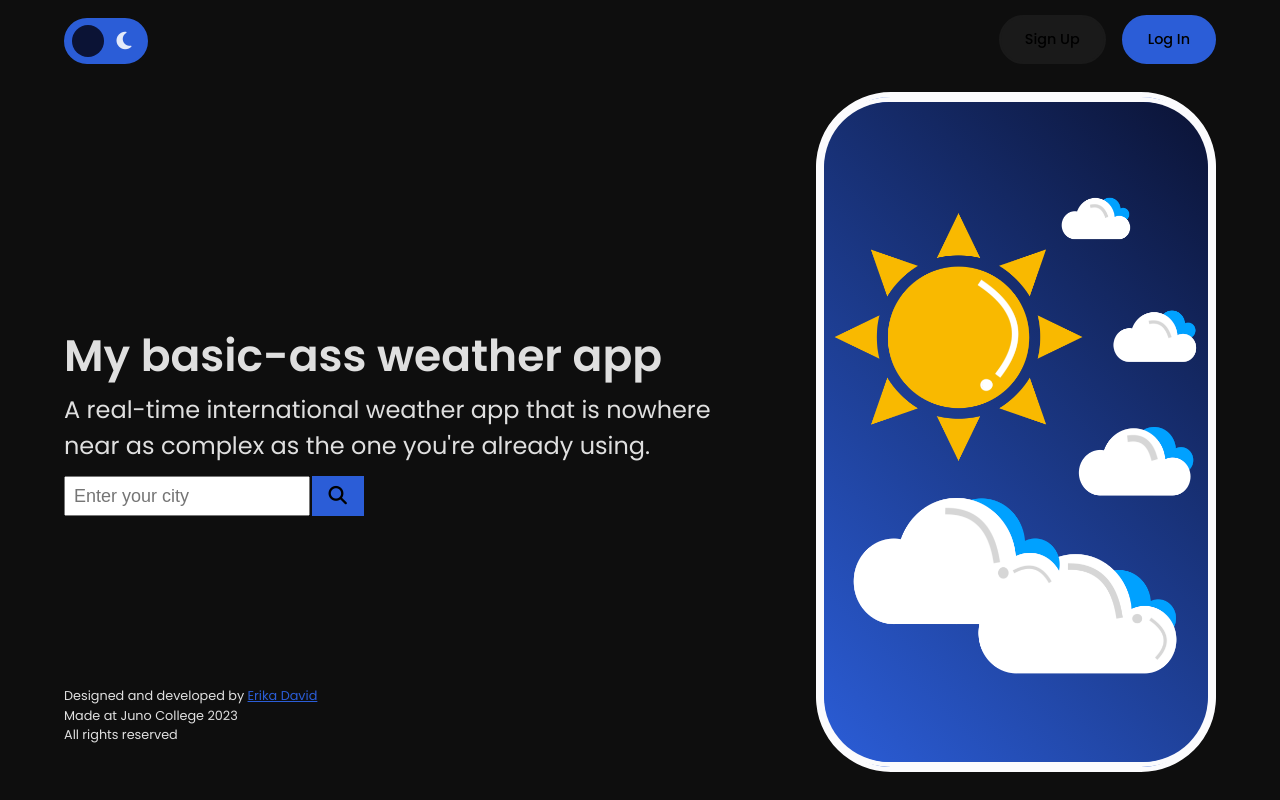
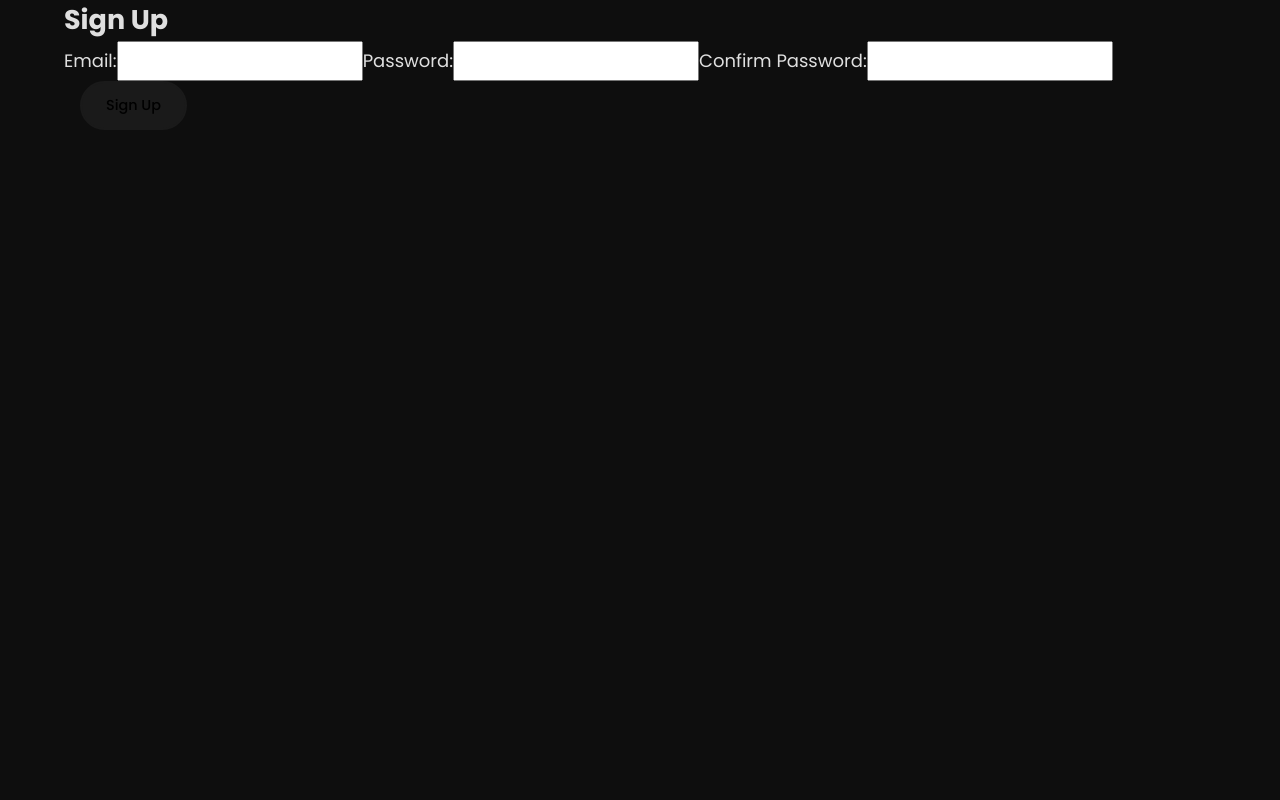
Before and after one commit to erikajdavid/my-weather-app, a React (Vite) app: page /signup in a window 1280 px wide. Both pictures are taken after a click on the button "Sign Up". Built offline with nearby package versions, Linux system fonts and the light colour scheme.

Commit message:
initialized routing, created SignUp component with successful routing

```diff
--- a/package.json
+++ b/package.json
@@ -13,6 +13,7 @@
     "firebase": "^10.1.0",
     "react": "^18.2.0",
     "react-dom": "^18.2.0",
+    "react-router-dom": "^6.15.0",
     "sunrise-sunset-js": "^2.2.1"
   },
   "devDependencies": {
--- a/src/App.css
+++ b/src/App.css
@@ -282,7 +282,7 @@ input {
 .temp {
     font-size: 3.75rem;
     padding-right: 1rem;
-    padding-top: 0.75rem;
+    padding-top: 0.25rem;
 }
 
 .maxMinTempContainer {
--- a/src/App.jsx
+++ b/src/App.jsx
@@ -1,5 +1,7 @@
 import { useState, useEffect } from 'react';
+import { Routes, Route } from 'react-router-dom';
 import Header from './components/Header'
+import SignUp from './components/SignUp';
 import HeroText from './components/HeroText';
 import WeatherData from './components/WeatherData';
 import Footer from './components/Footer';
@@ -11,6 +13,7 @@ function App() {
   const [weather, setWeather] = useState({});
   const [mode, setMode] = useState('night');
   const [unit, setUnit] = useState('metric');
+  const [displaySignUp, setDisplaySignUp] = useState(false);
 
   useEffect(() => {
     if (city) {
@@ -45,11 +48,21 @@ function App() {
       });
   }
 
+  const handleSignUpClick = () => {
+    setDisplaySignUp(true);
+  };
+
 
   return (
     <div className={`App ${mode ? 'night' : 'day'}`}>
       <div className="wrapper">
-        <Header mode={mode} setMode={setMode}/>
+        {displaySignUp ? (
+              <Routes>
+                <Route path="/signup" element={<SignUp />} />
+              </Routes>
+            ) : (
+              <>
+                <Header mode={mode} setMode={setMode} handleSignUpClick={handleSignUpClick} />
                 <div className="mainContainer">
                   <HeroText setCity={setCity} searchCity={searchCity} weather={weather}/>
                 <div className="AppContainer">
@@ -57,6 +70,8 @@ function App() {
                 </div>
               </div>
               <Footer />
+            </>
+            )}
       </div>
     </div>
   );
--- a/src/components/Header.jsx
+++ b/src/components/Header.jsx
@@ -1,17 +1,23 @@
+import React from 'react';
+import { Link } from 'react-router-dom';
 import ThemeBar from "./ThemeBar";
 
-const Header = ( {mode, setMode} ) => {
+const Header = ({ mode, setMode, displaySignUp, handleSignUpClick }) => {
 
     const handleToggleTheme = () => {
         setMode(prevTheme => !prevTheme);
-      };
+    };
 
     return (
         <header>
             <ThemeBar handleToggleTheme={handleToggleTheme} mode={mode} />
-            <div>
-                <button className="signUpBtn">Sign Up</button>
-                <button className="logInBtn">Log In</button>
+            <div className="buttonContainer">
+                <button className="signUpBtn" onClick={handleSignUpClick} displaySign={displaySignUp}>
+                    <Link to="/signup">Sign Up</Link>
+                </button>
+                <button className="logInBtn">
+                    <Link to="/login">Log In</Link>
+                </button>
             </div>
         </header>
     )
--- /dev/null
+++ b/src/components/SignUp.jsx
@@ -0,0 +1,20 @@
+const SignUp = () => {
+    return (
+        <div className="signUpPage">
+            <div className="formContainer">
+                <h2>Sign Up</h2>
+                <form>
+                    <label htmlFor="text">Email:</label>
+                    <input type="text" required></input>
+                    <label htmlFor="password">Password:</label>
+                    <input type="password" required></input>
+                    <label htmlFor="password">Confirm Password:</label>
+                    <input type="password" required></input>
+                    <button type="submit">Sign Up</button>
+                </form>
+            </div>
+        </div>
+    )
+}
+
+export default SignUp;
--- a/src/main.jsx
+++ b/src/main.jsx
@@ -1,9 +1,12 @@
 import React from 'react'
 import ReactDOM from 'react-dom/client'
+import { BrowserRouter } from 'react-router-dom';
 import App from './App.jsx'
 
 ReactDOM.createRoot(document.getElementById('root')).render(
   <React.StrictMode>
-    <App />
+    <BrowserRouter>
+      <App />
+    </BrowserRouter>
   </React.StrictMode>,
 )
```
Also changed, not shown: src/index.css (added), 1 other file (tests, documents, lock files or other folders). Lines whose indentation alone changed are shown as unchanged.
